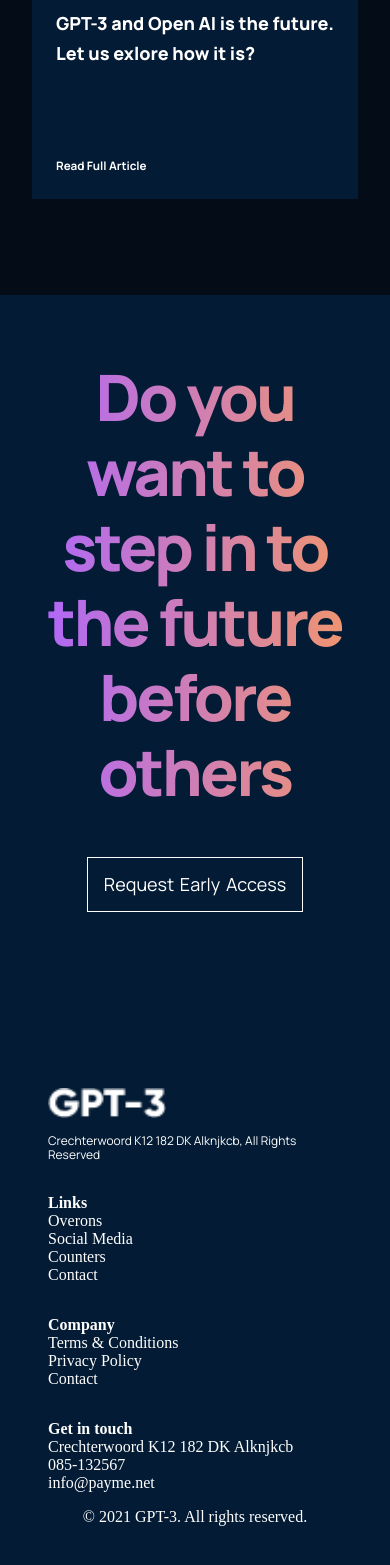
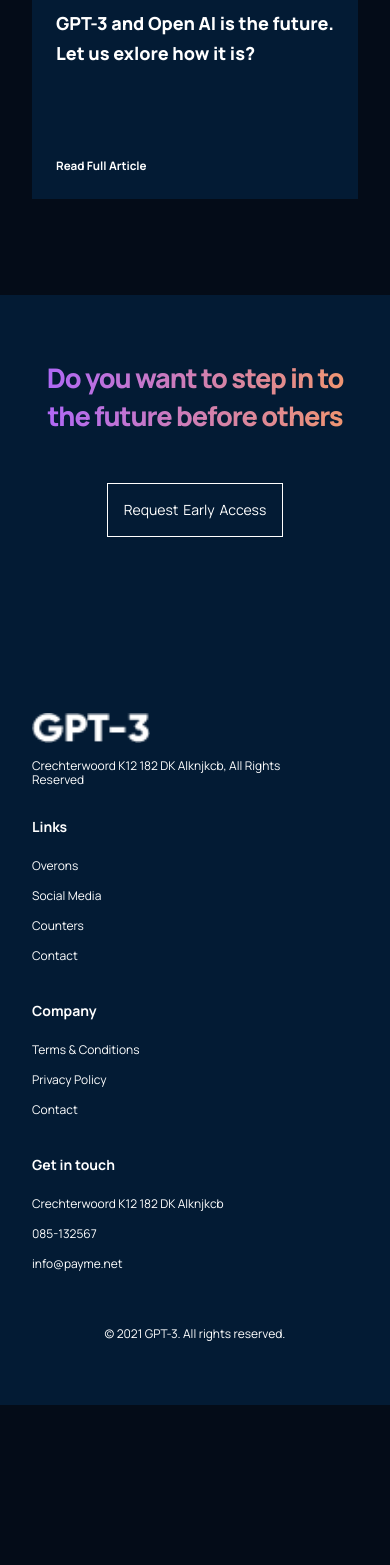
Before and after one commit to HammadMaqsood786/Modern-UI-UX-website-react.js, a React (Create React App) app: page / in a window 390 px wide. Shown: the part 6793-8358 px from the top of the page. After the commit the page ends 8198 px from the top, so only its background shows below. Built offline with nearby package versions, Linux system fonts and the light colour scheme.

Commit message:
Design completed

```diff
--- a/src/components/navbar/Navbar.jsx
+++ b/src/components/navbar/Navbar.jsx
@@ -5,11 +5,11 @@
 
 const Menu = () => (
   <>
-    <p><a href='#home' />Home</p>
-    <p><a href='#wgpt3' />What is GPT?</p>
-    <p><a href='#possibility' />Open AI</p>
-    <p><a href='#features' />Case Studies</p>
-    <p><a href='#blog' />Library</p>
+    <p><a href='#home' >Home</a></p>
+    <p><a href='#wgpt3' >What is GPT?</a></p>
+    <p><a href='#possibility' >Open AI</a></p>
+    <p><a href='#features' >Case Studies</a></p>
+    <p><a href='#blog' >Library</a></p>
   </>
 )
 
@@ -24,11 +24,7 @@
           <img src={logo} alt="logo" />
         </div>
         <div className='gpt3__navbar-links_container' >
-          <p><a href="#home" />Home</p>
-          <p><a href='#wgpt3' />What is GPT?</p>
-          <p><a href='#possibility' />Open AI</p>
-          <p><a href='#features' />Case Studies</p>
-          <p><a href='#blog' />Library</p>
+          <Menu />
         </div>
       </div>
       <div className='gpt3__navbar-sign' >
@@ -44,11 +40,7 @@
         {toggleMenu && (
           <div className='gpt3__navbar-menu_container scale-up-center' >
             <div className='gpt3__navbar-menu-container-links' >
-              <p><a href="#home" />Home</p>
-              <p><a href='#wgpt3' />What is GPT?</p>
-              <p><a href='#possibility' />Open AI</p>
-              <p><a href='#features' />Case Studies</p>
-              <p><a href='#blog' />Library</p>
+              <Menu />
               <div className='gpt3__navbar-menu_container-links-sign' >
                 <p>Sign in</p>
                 <button type='button' >Sign up</button>
--- a/src/containers/footer/footer.css
+++ b/src/containers/footer/footer.css
@@ -75,3 +75,71 @@
     line-height: 14px;
     color: #ffffff;
 }
+
+.gpt3__footer-links_div {
+    display: flex;
+    justify-content: flex-start;
+    flex-direction: column;
+}
+
+.gpt3__footer-links_div h4 {
+    font-family: var(--font-family);
+    font-size: 14px;
+    line-height: 16px;
+    color: #ffffff;
+    margin-bottom: 1rem;
+}
+
+.gpt3__footer-links_div p {
+    font-family: var(--font-family);
+    font-size: 12px;
+    line-height: 14px;
+    color: #ffffff;
+    margin: 0.5rem 0;
+    cursor: pointer;
+}
+
+.gpt3__footer-copyright {
+    margin-top: 2rem;
+    text-align: center;
+    width: 100%;
+}
+
+.gpt3__footer-copyright p {
+    font-family: var(--font-family);
+    font-size: 12px;
+    line-height: 14px;
+    color: #ffffff;
+}
+
+@media screen and (max-width: 850px) {
+    .gpt3__footer-heading h1 {
+        font-size: 44px;
+        line-height: 50px;
+    }
+}
+
+@media screen and (max-width: 550px) {
+    .gpt3__footer-heading h1 {
+        font-size: 34x;
+        line-height: 42px;
+    }
+
+    .gpt3__footer-links div {
+        margin: 1rem 0;
+    }
+
+    .gpt3__footer-btn p {
+        font-size: 14px;
+        line-height: 20px;
+    }
+
+
+}
+
+@media screen and (max-width: 400px) {
+    .gpt3__footer-heading h1 {
+        font-size: 27px;
+        line-height: 38px;
+    }
+}
```
